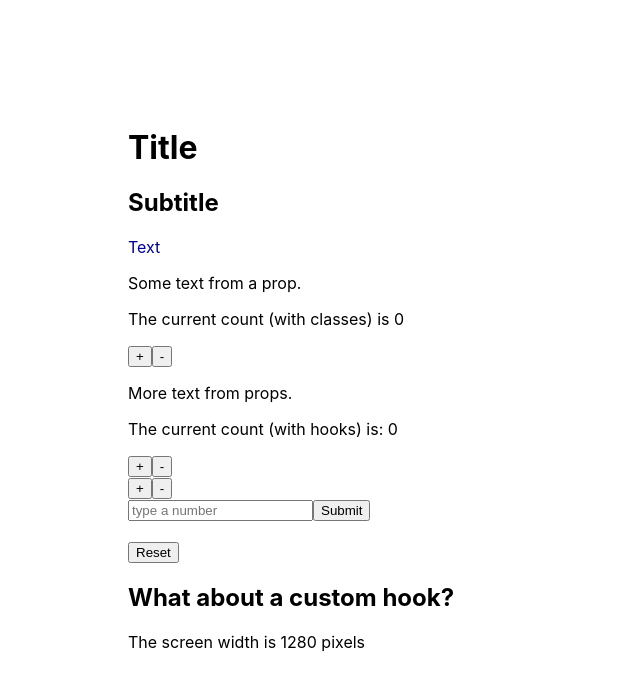
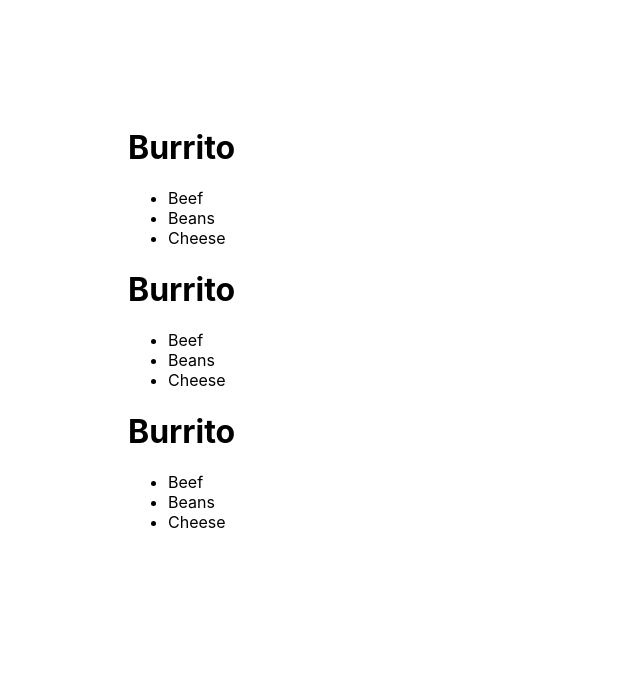
Before and after one commit to carlosaore/react-sandbox, a React (Create React App) app: page / in a window 1280 px wide. Shown: the top 686 px of the page, without its empty margins (0-640 px from the left). Built offline with nearby package versions, Linux system fonts and the light colour scheme.

Commit message:
added burrito

```diff
--- a/src/App.js
+++ b/src/App.js
@@ -1,16 +1,16 @@
+import Burrito from "./components/Burrito";
 import Counter from "./components/Counter";
 import CounterWithHooks from "./components/CounterHooks";
 import Size from "./components/Size";
+import Tortilla from "./components/Tortilla"
+
 
 function App() {
     return (
         <div className='main'>
-            <h1>Title</h1>
-            <h2>Subtitle</h2>
-            <p className="main-text">Text</p>
-            <Counter text="Some text from a prop."/>
-            <CounterWithHooks text="More text from props." />
-            <Size />
+            <Burrito />
+            <Burrito />
+            <Burrito />
         </div>
     );
 }
--- /dev/null
+++ b/src/components/Burrito.js
@@ -0,0 +1,10 @@
+import Tortilla from "./Tortilla";
+
+const Burrito= () => (
+    <>
+        <h1>Burrito</h1>
+        <Tortilla />
+    </>
+)
+
+export default Burrito;
--- a/src/components/CounterHooks.js
+++ b/src/components/CounterHooks.js
@@ -17,7 +17,12 @@ const CounterWithHooks = (props) => {
 
     return (
         <>
-            <p>{props.text}</p>
+            <p>{props.text.map(element => "beer")}</p>
+            {props.text
+                .filter(element => typeof(element) !== "string")
+                .map(element =>
+                    <p>{element}</p>
+                )}
             <p>{`The current count (with hooks) is: ${count}`}</p>
             <button onClick={addToCount}>+</button>
             <button onClick={removeFromCount}>-</button>
--- /dev/null
+++ b/src/components/Tortilla.js
@@ -0,0 +1,15 @@
+import Beans from "./meal/Beans";
+import Beef from "./meal/Beef";
+import Cheese from "./meal/Cheese";
+
+const Tortilla = () => {
+    return (
+        <ul>
+            <Beef />
+            <Beans />
+            <Cheese />
+        </ul>
+    )
+}
+
+export default Tortilla;
--- /dev/null
+++ b/src/components/meal/Beans.js
@@ -0,0 +1,5 @@
+const Beans = () => (
+    <li>Beans</li>
+);
+
+export default Beans;
--- /dev/null
+++ b/src/components/meal/Beef.js
@@ -0,0 +1,5 @@
+const Beef = () => (
+    <li>Beef</li>
+);
+
+export default Beef;
--- /dev/null
+++ b/src/components/meal/Cheese.js
@@ -0,0 +1,5 @@
+const Cheese = () => (
+    <li>Cheese</li>
+);
+
+export default Cheese;
```
